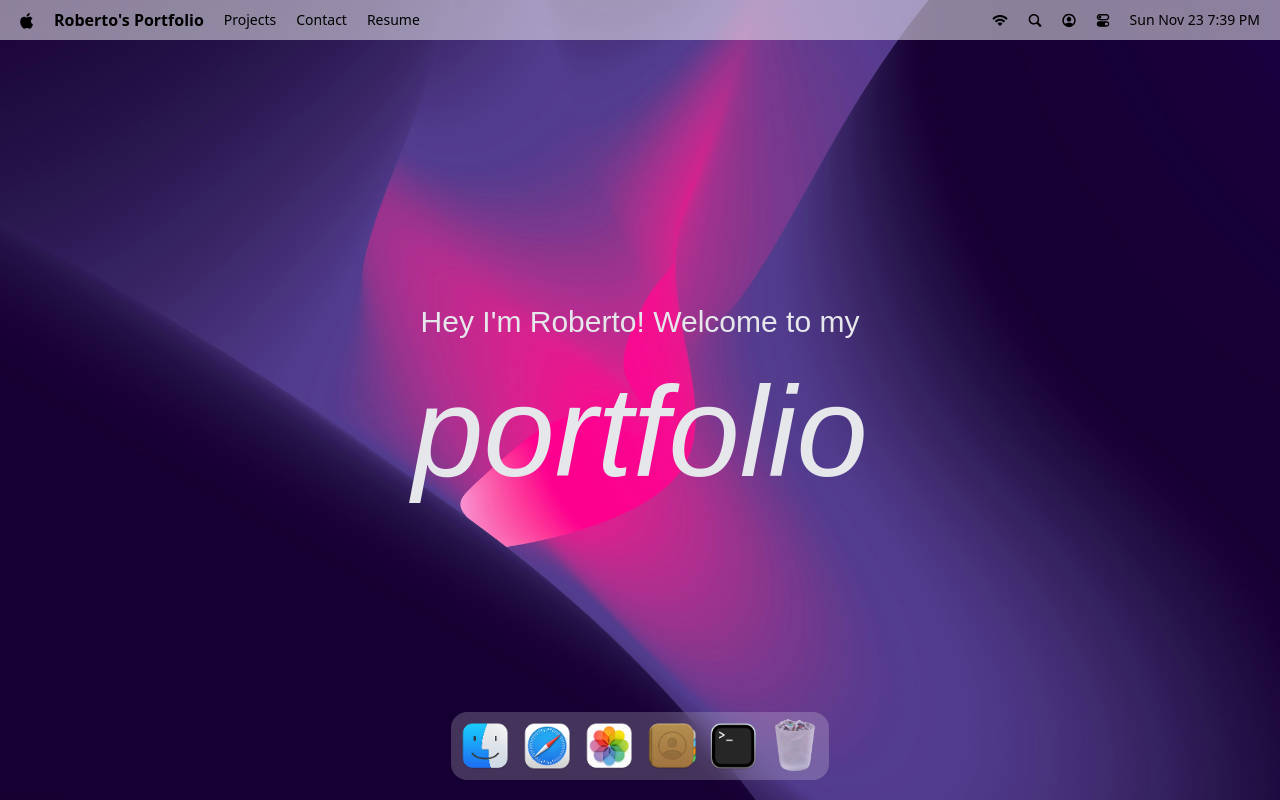
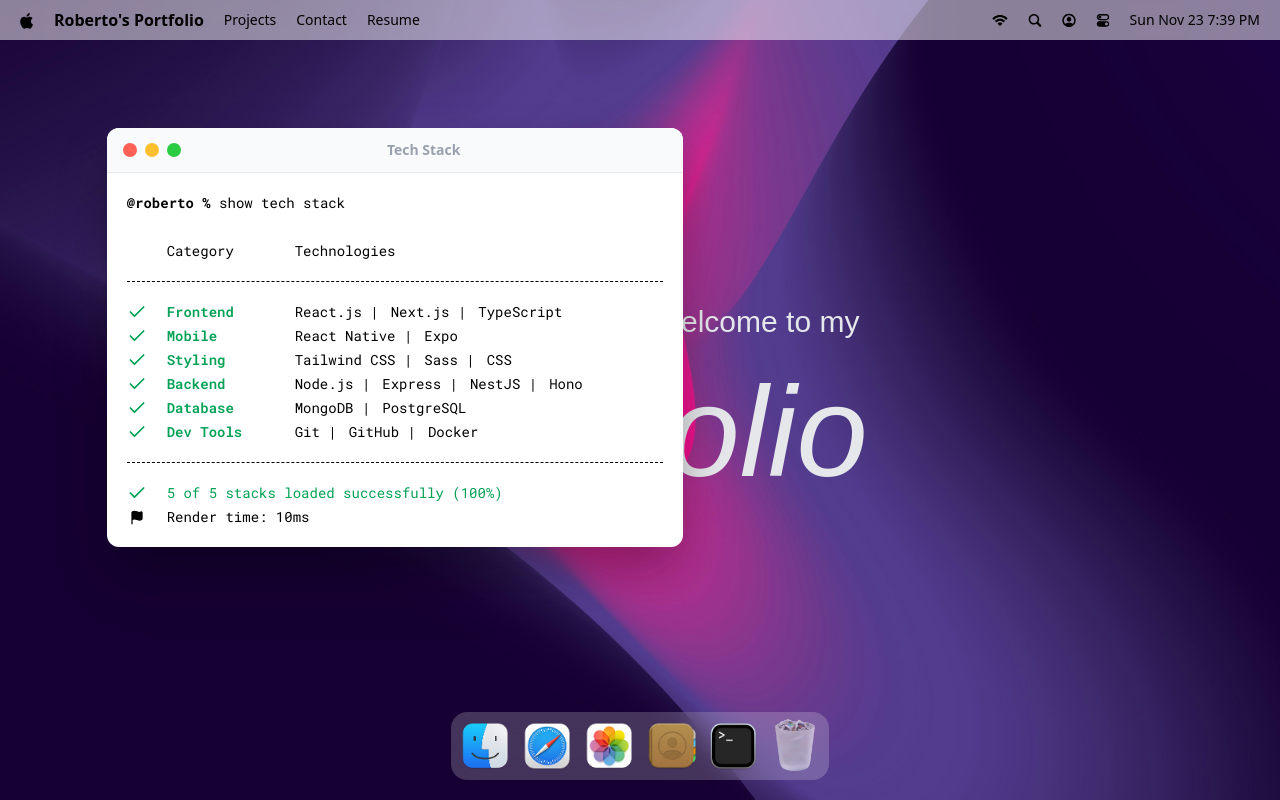
Before and after one commit to rtome85/portfolio-macos, a React (Vite) app: page / in a window 1280 px wide. Both pictures are taken after a click on the button 733 px from the left and 746 px from the top of the page. Built offline with nearby package versions, Linux system fonts and the light colour scheme; a web font is replaced by a local one.

Commit message:
Implement high order component for managing window states and first window - terminal

```diff
--- a/src/App.jsx
+++ b/src/App.jsx
@@ -1,5 +1,9 @@
 import React from "react";
 import { Dock, Navbar, Welcome } from "#components";
+import gsap from "gsap";
+import { Draggable } from "gsap/Draggable";
+import { Terminal } from "#windows";
+gsap.registerPlugin(Draggable);
 
 const App = () => {
 	return (
@@ -7,6 +11,8 @@
 			<Navbar />
 			<Welcome />
 			<Dock />
+
+			<Terminal />
 		</main>
 	);
 };
--- /dev/null
+++ b/src/components/WindowControls.jsx
@@ -0,0 +1,16 @@
+import useWindowStore from "#store/window";
+import React from "react";
+
+const WindowControls = ({ target }) => {
+	const { closeWindow } = useWindowStore();
+
+	return (
+		<div id="window-controls">
+			<div className="close" onClick={() => closeWindow(target)} />
+			<div className="minimize" />
+			<div className="maximize" />
+		</div>
+	);
+};
+
+export default WindowControls;
--- a/src/components/index.jsx
+++ b/src/components/index.jsx
@@ -1,5 +1,6 @@
 import Navbar from "./Navbar";
 import Welcome from "./Welcome";
 import Dock from "./Dock";
+import WindowControls from "./WindowControls";
 
-export { Navbar, Welcome, Dock };
+export { Navbar, Welcome, Dock, WindowControls };
--- /dev/null
+++ b/src/hoc/WindowWrapper.jsx
@@ -0,0 +1,62 @@
+import useWindowStore from "#store/window";
+import { useGSAP } from "@gsap/react";
+import gsap from "gsap";
+import { Draggable } from "gsap/Draggable";
+import React, { useLayoutEffect, useRef } from "react";
+
+const WindowWrapper = (Component, windowKey) => {
+	const Wrapped = (props) => {
+		const { focusWindow, windows } = useWindowStore();
+		const { isOpen, zIndex } = windows[windowKey];
+		const ref = useRef(null);
+
+		useGSAP(() => {
+			const el = ref.current;
+			if (!el || !isOpen) return;
+
+			el.style.display = "block";
+		}, [isOpen]);
+
+		useGSAP(() => {
+			const el = ref.current;
+			if (!el) return;
+
+			const [instance] = Draggable.create(el, {
+				onPress: () => {
+					focusWindow(windowKey);
+				},
+			});
+
+			return () => instance.kill();
+		}, []);
+
+		useLayoutEffect(() => {
+			const el = ref.current;
+			if (!el) return;
+			el.style.display = isOpen ? "block" : "none";
+
+			gsap.fromTo(
+				el,
+				{
+					scale: 0.8,
+					opacity: 0,
+					y: 40,
+				},
+				{ scale: 1, opacity: 1, y: 0, duration: 0.4, ease: "power3.out" }
+			);
+		}, [isOpen]);
+
+		return (
+			<section id={windowKey} ref={ref} style={{ zIndex }} className="absolute">
+				<Component {...props} />
+			</section>
+		);
+	};
+	Wrapped.displayName = `WindowWrapper(${
+		Component.displayName || Component.name || "Component"
+	})`;
+
+	return Wrapped;
+};
+
+export default WindowWrapper;
--- /dev/null
+++ b/src/windows/Terminal.jsx
@@ -0,0 +1,55 @@
+import { WindowControls } from "#components";
+import { techStack } from "#constants";
+import WindowWrapper from "#hoc/WindowWrapper";
+import { Check, Flag } from "lucide-react";
+import React from "react";
+
+const Terminal = () => {
+	return (
+		<>
+			<div id="window-header">
+				<WindowControls target="terminal" />
+				<h2>Tech Stack</h2>
+			</div>
+			<div className="techstack">
+				<p>
+					<span className="font-bold">@roberto % </span>
+					show tech stack
+				</p>
+				<div className="label">
+					<p className="w-32">Category</p>
+					<p>Technologies</p>
+				</div>
+
+				<ul className="content">
+					{techStack.map(({ category, items }) => (
+						<li key={category} className="flex items-center">
+							<Check className="check" size={20} />
+							<h3>{category}</h3>
+							<ul>
+								{items.map((item, i) => (
+									<li key={i}>
+										{item} {i < items.length - 1 ? "|" : ""}{" "}
+									</li>
+								))}
+							</ul>
+						</li>
+					))}
+				</ul>
+
+				<div className="footnote">
+					<p>
+						<Check size={20} /> 5 of 5 stacks loaded successfully (100%)
+					</p>
+					<p className="text-black">
+						<Flag size={15} fill="black" />
+						Render time: 10ms
+					</p>
+				</div>
+			</div>
+		</>
+	);
+};
+const TerminalWindow = WindowWrapper(Terminal, "terminal");
+
+export default TerminalWindow;
--- /dev/null
+++ b/src/windows/index.js
@@ -0,0 +1,3 @@
+import Terminal from "./Terminal";
+
+export { Terminal }
```
